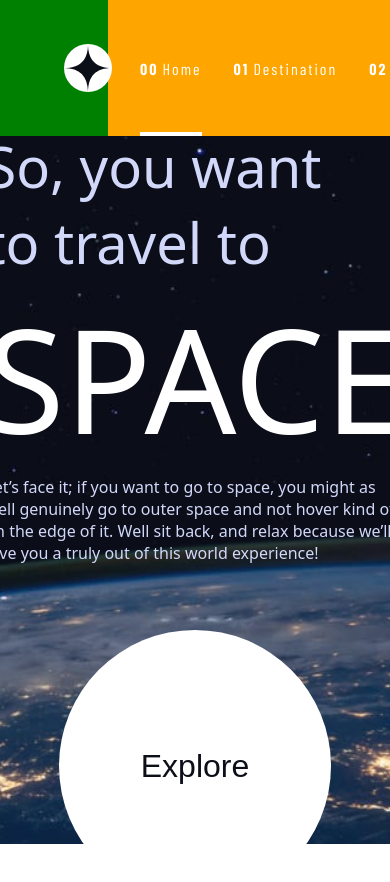
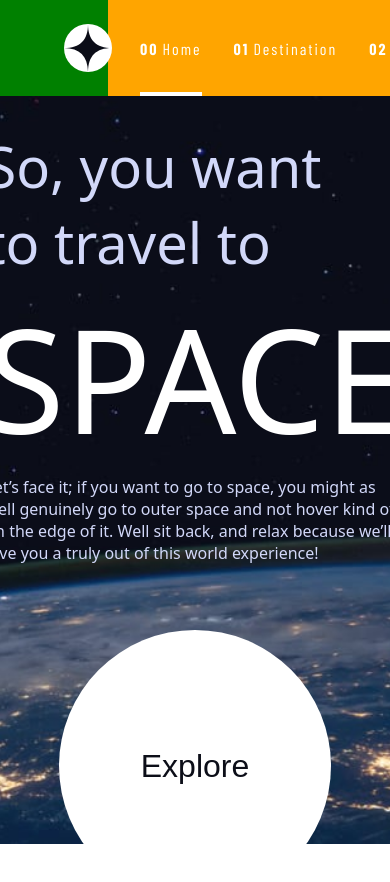
Before and after one commit to devlinmorrow/space-tourism, a Next.js app: page /space-tourism in a window 390 px wide. Shown: the top 882 px of the page. Built offline with nearby package versions, Linux system fonts and the light colour scheme; a web font is replaced by a local one.

Commit message:
fix height for tablet for nav bar

```diff
--- a/src/app/space-tourism/components/Header.tsx
+++ b/src/app/space-tourism/components/Header.tsx
@@ -28,6 +28,7 @@ const HeaderWrapper = styled.div`
 
   @media ${QUERIES.tabletAndDown} {
     padding-top: 0;
+    height: 96px;
   }
 `;
 
--- a/src/app/space-tourism/components/NavBar.tsx
+++ b/src/app/space-tourism/components/NavBar.tsx
@@ -34,8 +34,6 @@ export function NavBar() {
 // the viewport, then when the hamburger is clicked, update the
 // position to show the menu inside the viewport
 
-// TODO: update position for tablet view to remove top spacing. And
-// get rid '00' for tablet. And hamburger icon for mobile.
 const NavBarWrapper = styled.nav`
   display: flex;
   flex: 1;
```
